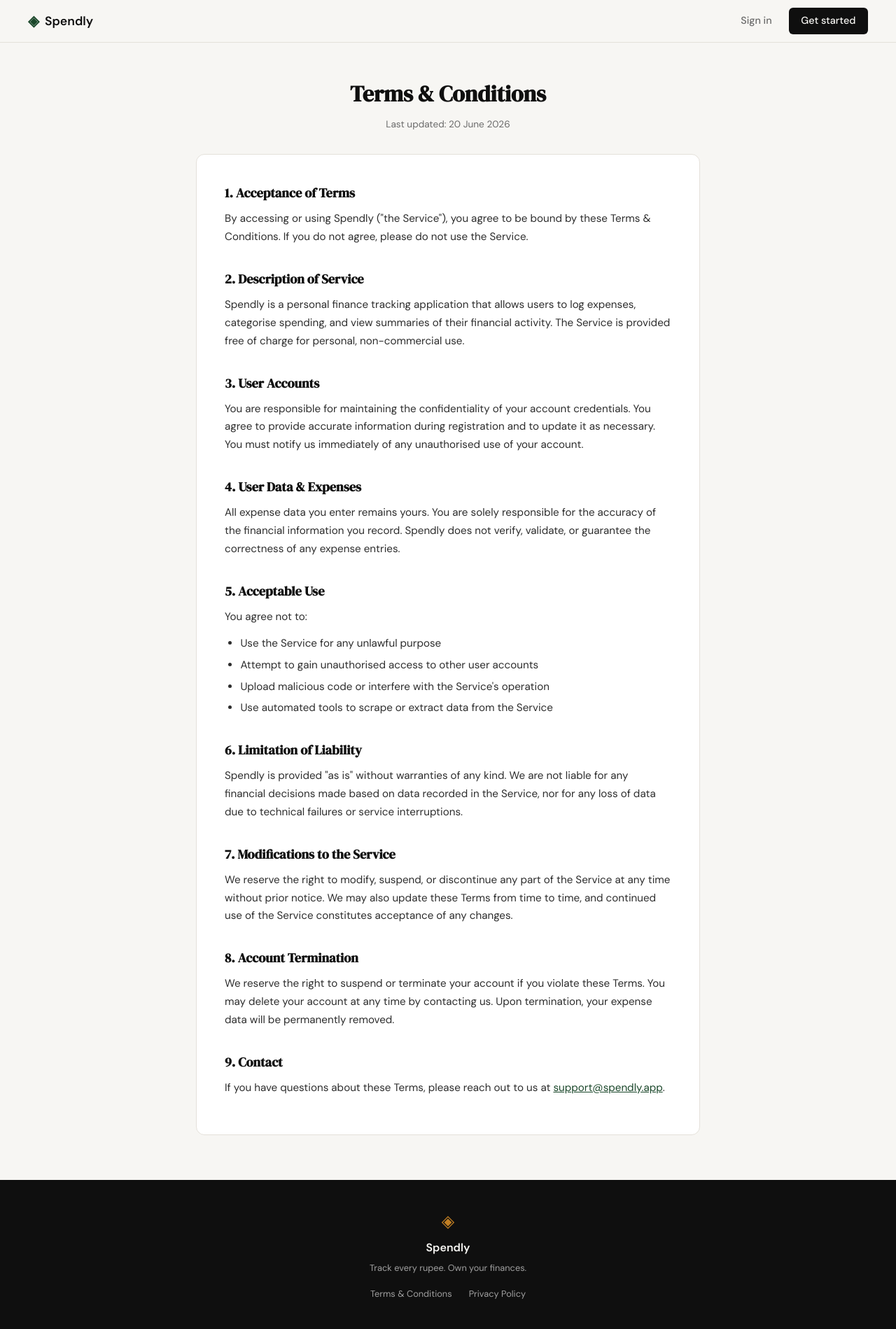
After one commit to nabansah/claude-spendly, a Flask app: page /terms in a window 1280 px wide. The commit adds this page. Shown: the whole page at 70% size. Run offline with Flask 3, Linux system fonts and the light colour scheme.

Commit message:
terms page

```diff
--- a/app.py
+++ b/app.py
@@ -20,6 +20,11 @@ def register():
 @app.route("/login")
 def login():
     return render_template("login.html")
+
+
+@app.route("/terms")
+def terms():
+    return render_template("terms.html")
 
 
 # ------------------------------------------------------------------ #
--- a/static/css/style.css
+++ b/static/css/style.css
@@ -525,6 +525,82 @@ a { color: inherit; text-decoration: none; }
 }
 
 /* ------------------------------------------------------------------ */
+/* Legal pages (Terms, Privacy)                                        */
+/* ------------------------------------------------------------------ */
+
+.legal-section {
+    padding: 3rem 2rem 4rem;
+}
+
+.legal-container {
+    max-width: 720px;
+    margin: 0 auto;
+}
+
+.legal-header {
+    text-align: center;
+    margin-bottom: 2rem;
+}
+
+.legal-title {
+    font-family: var(--font-display);
+    font-size: 2rem;
+    color: var(--ink);
+    margin-bottom: 0.4rem;
+}
+
+.legal-updated {
+    font-size: 0.85rem;
+    color: var(--ink-muted);
+}
+
+.legal-card {
+    background: var(--paper-card);
+    border: 1px solid var(--border);
+    border-radius: var(--radius-md);
+    padding: 2.5rem;
+}
+
+.legal-card h2 {
+    font-family: var(--font-display);
+    font-size: 1.15rem;
+    color: var(--ink);
+    margin: 2rem 0 0.6rem;
+}
+
+.legal-card h2:first-child {
+    margin-top: 0;
+}
+
+.legal-card p {
+    font-size: 0.95rem;
+    color: var(--ink-soft);
+    line-height: 1.7;
+    margin-bottom: 0.8rem;
+}
+
+.legal-card ul {
+    padding-left: 1.4rem;
+    margin-bottom: 0.8rem;
+}
+
+.legal-card li {
+    font-size: 0.95rem;
+    color: var(--ink-soft);
+    line-height: 1.7;
+    margin-bottom: 0.3rem;
+}
+
+.legal-card a {
+    color: var(--accent);
+    text-decoration: underline;
+}
+
+.legal-card a:hover {
+    color: var(--accent-2);
+}
+
+/* ------------------------------------------------------------------ */
 /* Responsive                                                          */
 /* ------------------------------------------------------------------ */
 
--- a/templates/base.html
+++ b/templates/base.html
@@ -35,7 +35,7 @@
             <span class="footer-name">Spendly</span>
             <p class="footer-copy">Track every rupee. Own your finances.</p>
             <div class="footer-links">
-                <a href="#">Terms &amp; Conditions</a>
+                <a href="{{ url_for('terms') }}">Terms &amp; Conditions</a>
                 <a href="#">Privacy Policy</a>
             </div>
         </div>
--- /dev/null
+++ b/templates/terms.html
@@ -0,0 +1,87 @@
+{% extends "base.html" %}
+
+{% block title %}Terms & Conditions — Spendly{% endblock %}
+
+{% block content %}
+
+<section class="legal-section">
+    <div class="legal-container">
+
+        <div class="legal-header">
+            <h1 class="legal-title">Terms &amp; Conditions</h1>
+            <p class="legal-updated">Last updated: 20 June 2026</p>
+        </div>
+
+        <div class="legal-card">
+
+            <h2>1. Acceptance of Terms</h2>
+            <p>
+                By accessing or using Spendly ("the Service"), you agree to be bound by these
+                Terms &amp; Conditions. If you do not agree, please do not use the Service.
+            </p>
+
+            <h2>2. Description of Service</h2>
+            <p>
+                Spendly is a personal finance tracking application that allows users to log
+                expenses, categorise spending, and view summaries of their financial activity.
+                The Service is provided free of charge for personal, non-commercial use.
+            </p>
+
+            <h2>3. User Accounts</h2>
+            <p>
+                You are responsible for maintaining the confidentiality of your account
+                credentials. You agree to provide accurate information during registration
+                and to update it as necessary. You must notify us immediately of any
+                unauthorised use of your account.
+            </p>
+
+            <h2>4. User Data &amp; Expenses</h2>
+            <p>
+                All expense data you enter remains yours. You are solely responsible for the
+                accuracy of the financial information you record. Spendly does not verify,
+                validate, or guarantee the correctness of any expense entries.
+            </p>
+
+            <h2>5. Acceptable Use</h2>
+            <p>You agree not to:</p>
+            <ul>
+                <li>Use the Service for any unlawful purpose</li>
+                <li>Attempt to gain unauthorised access to other user accounts</li>
+                <li>Upload malicious code or interfere with the Service's operation</li>
+                <li>Use automated tools to scrape or extract data from the Service</li>
+            </ul>
+
+            <h2>6. Limitation of Liability</h2>
+            <p>
+                Spendly is provided "as is" without warranties of any kind. We are not liable
+                for any financial decisions made based on data recorded in the Service, nor for
+                any loss of data due to technical failures or service interruptions.
+            </p>
+
+            <h2>7. Modifications to the Service</h2>
+            <p>
+                We reserve the right to modify, suspend, or discontinue any part of the
+                Service at any time without prior notice. We may also update these Terms
+                from time to time, and continued use of the Service constitutes acceptance
+                of any changes.
+            </p>
+
+            <h2>8. Account Termination</h2>
+            <p>
+                We reserve the right to suspend or terminate your account if you violate
+                these Terms. You may delete your account at any time by contacting us.
+                Upon termination, your expense data will be permanently removed.
+            </p>
+
+            <h2>9. Contact</h2>
+            <p>
+                If you have questions about these Terms, please reach out to us at
+                <a href="mailto:support@spendly.app">support@spendly.app</a>.
+            </p>
+
+        </div>
+
+    </div>
+</section>
+
+{% endblock %}
```
